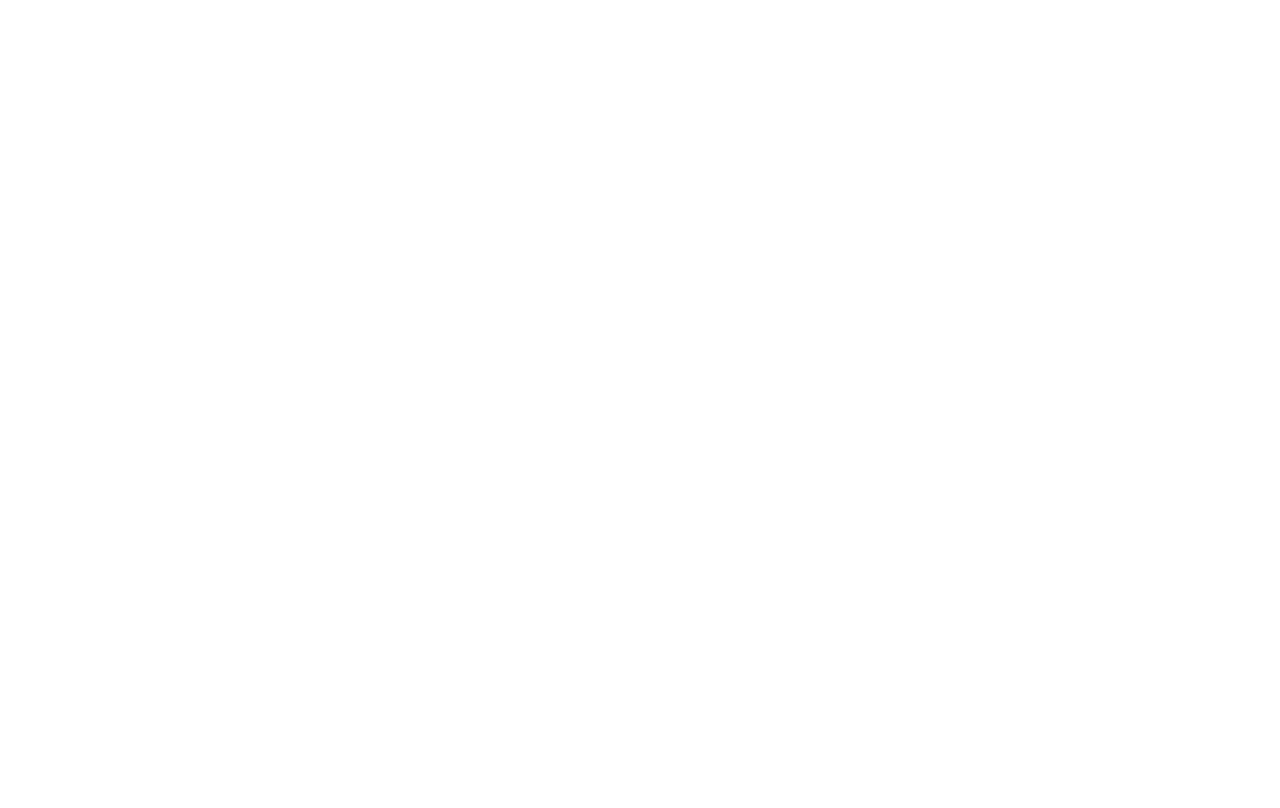
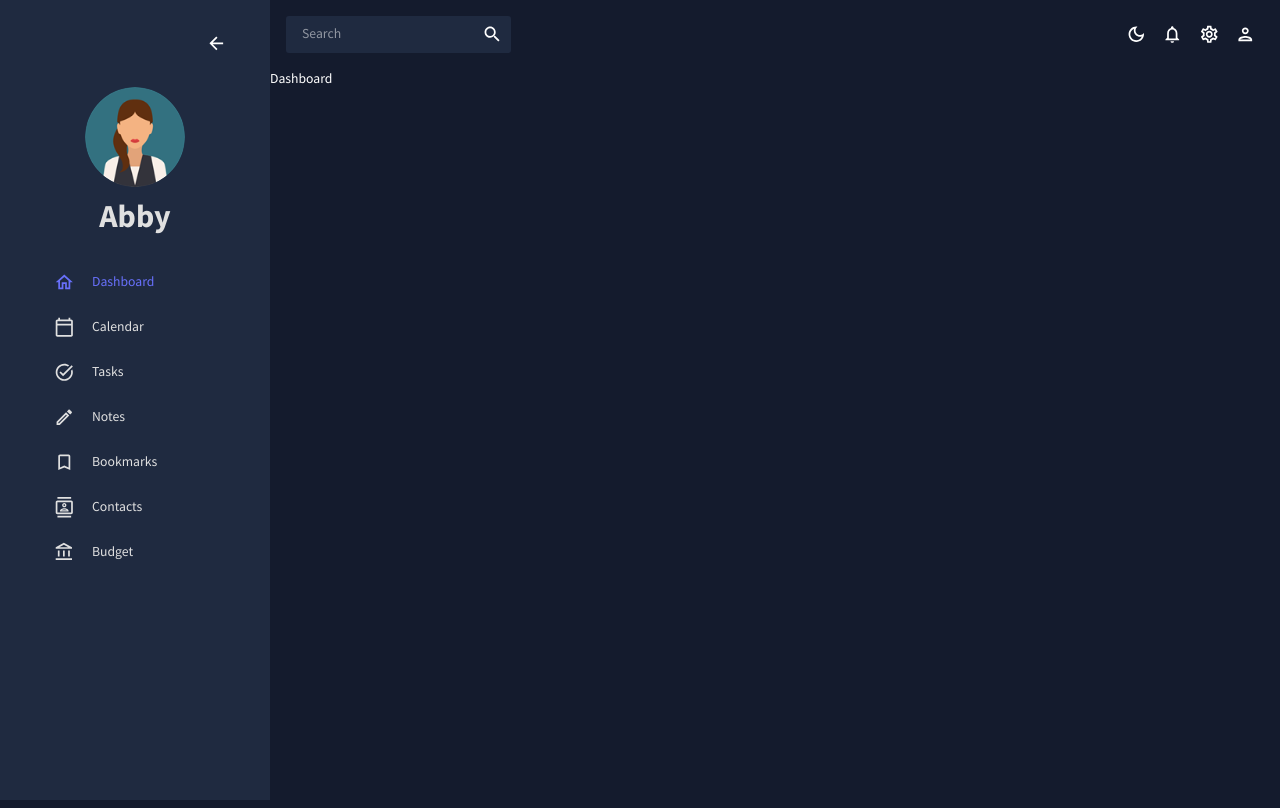
Before and after one commit to abbysaintg/life-dashboard, a React (Create React App) app: page / in a window 1280 px wide. Built offline with nearby package versions, Linux system fonts and the light colour scheme.

Commit message:
Topbar, Sidebar, & Dashboard created

```diff
--- a/src/App.js
+++ b/src/App.js
@@ -1,9 +1,41 @@
+import { ColorModeContext, useMode } from './theme'
+import { CssBaseline, ThemeProvider } from '@mui/material'
+import { Routes, Route } from 'react-router-dom'
+import Topbar from './scenes/global/Topbar'
+import Sidebar from './scenes/global/Sidebar'
+import Dashboard from './scenes/dashboard'
+// import Calendar from './scenes/Calendar'
+// import Tasks from './scenes/Tasks'
+// import Notes from './scenes/Notes'
+// import Bookmarks from './scenes/Bookmarks'
+// import Contacts from './scenes/Contacts'
+// import Budget from './scenes/Budget'
+
 function App() {
-  return (
-    <div className="app">
+    const [theme, colorMode] = useMode()
 
-    </div>
-  );
+    return (
+        <ColorModeContext.Provider value={colorMode}>
+            <ThemeProvider theme={theme}>
+                <CssBaseline />
+                <div className='app'>
+                    <Sidebar />
+                    <main className='content'>
+                        <Topbar />
+                        <Routes>
+                            <Route path='/' element={<Dashboard />} />
+                            {/* <Route path='/calendar' element={<Calendar />} /> */}
+                            {/* <Route path='/tasks' element={<Tasks />} /> */}
+                            {/* <Route path='/notes' element={<Notes />} /> */}
+                            {/* <Route path='/bookmarks' element={<Bookmarks />} /> */}
+                            {/* <Route path='/contacts' element={<Contacts />} /> */}
+                            {/* <Route path='/budget' element={<Budget />} /> */}
+                        </Routes>
+                    </main>
+                </div>
+            </ThemeProvider>
+        </ColorModeContext.Provider>
+    )
 }
 
-export default App;
+export default App
--- /dev/null
+++ b/src/scenes/dashboard/index.jsx
@@ -0,0 +1,5 @@
+const Dashboard = () => {
+    return <div>Dashboard</div>
+}
+
+export default Dashboard
--- /dev/null
+++ b/src/scenes/global/Sidebar.jsx
@@ -0,0 +1,115 @@
+import { useState } from 'react'
+import { ProSidebar, Menu, MenuItem } from 'react-pro-sidebar'
+import { Box, IconButton, Typography, useTheme } from '@mui/material'
+import { Link } from 'react-router-dom'
+import 'react-pro-sidebar/dist/css/styles.css'
+import { tokens } from '../../theme'
+import HomeOutlinedIcon from '@mui/icons-material/HomeOutlined'
+import ContactsOutlinedIcon from '@mui/icons-material/ContactsOutlined'
+import CalendarTodayOutlinedIcon from '@mui/icons-material/CalendarTodayOutlined'
+import ArrowBackOutlinedIcon from '@mui/icons-material/ArrowBackOutlined'
+import ArrowForwardOutlinedIcon from '@mui/icons-material/ArrowForwardOutlined';
+import BookmarkBorderOutlinedIcon from '@mui/icons-material/BookmarkBorderOutlined'
+import TaskAltOutlinedIcon from '@mui/icons-material/TaskAltOutlined'
+import AccountBalanceOutlinedIcon from '@mui/icons-material/AccountBalanceOutlined'
+import CreateOutlinedIcon from '@mui/icons-material/CreateOutlined'
+
+const Item = ({ title, to, icon, selected, setSelected }) => {
+    const theme = useTheme()
+    const colors = tokens(theme.palette.mode)
+    return (
+        <MenuItem
+            active={selected === title}
+            style={{
+                color: colors.grey[100],
+            }}
+            onClick={() => setSelected(title)}
+            icon={icon}>
+            <Typography>{title}</Typography>
+            <Link to={to} />
+        </MenuItem>
+    )
+}
+
+const Sidebar = () => {
+    const theme = useTheme()
+    const colors = tokens(theme.palette.mode)
+    const [isCollapsed, setIsCollapsed] = useState(false)
+    const [selected, setSelected] = useState('Dashboard')
+
+    return (
+        <Box
+            sx={{
+                '& .pro-sidebar-inner': {
+                    background: `${colors.primary[400]} !important`,
+                },
+                '& .pro-icon-wrapper': {
+                    backgroundColor: 'transparent !important',
+                },
+                '& .pro-inner-item': {
+                    padding: '5px 35px 5px 20px !important',
+                },
+                '& .pro-inner-item:hover': {
+                    color: '#868dfb !important',
+                },
+                '& .pro-menu-item.active': {
+                    color: '#6870fa !important',
+                },
+            }}>
+            <ProSidebar collapsed={isCollapsed}>
+                <Menu iconShape='square'>
+                    {/* LOGO AND MENU ICON */}
+                    <MenuItem
+                        onClick={() => setIsCollapsed(!isCollapsed)}
+                        icon={isCollapsed ? <ArrowForwardOutlinedIcon /> : undefined}
+                        style={{
+                            margin: '10px 0 20px 0',
+                            color: colors.grey[100],
+                        }}>
+                        {!isCollapsed && (
+                            <Box display='flex' justifyContent='space-between' alignItems='center' ml='15px'>
+                                <Typography variant='h3' color={colors.grey[100]}>
+
+                                </Typography>
+                                <IconButton onClick={() => setIsCollapsed(!isCollapsed)}>
+                                    <ArrowBackOutlinedIcon />
+                                </IconButton>
+                            </Box>
+                        )}
+                    </MenuItem>
+
+                    {/* USER */}
+                    {!isCollapsed && (
+                        <Box mb='25px'>
+                            <Box display='flex' justifyContent='center' alignItems='center'>
+                                <img alt='profile-user' width='100px' height='100px' src={`../../assets/user.png`} style={{ cursor: 'pointer', borderRadius: '50%' }} />
+                            </Box>
+                            <Box textAlign='center'>
+                                <Typography variant='h2' color={colors.grey[100]} fontWeight='bold' sx={{ m: '10px 0 0 0' }}>
+                                    Abby
+                                </Typography>
+                            </Box>
+                        </Box>
+                    )}
+
+                    {/* MENU ITEMS */}
+                    <Box paddingLeft={isCollapsed ? undefined : '10%'}>
+                        <Item title='Dashboard' to='/' icon={<HomeOutlinedIcon />} selected={selected} setSelected={setSelected} />
+
+                        {/* <Typography variant='h6' color={colors.grey[300]} sx={{ m: '15px 0 5px 20px' }}>
+                            Section
+                        </Typography> */}
+                        <Item title='Calendar' to='/calendar' icon={<CalendarTodayOutlinedIcon />} selected={selected} setSelected={setSelected} />
+                        <Item title='Tasks' to='/tasks' icon={<TaskAltOutlinedIcon />} selected={selected} setSelected={setSelected} />
+                        <Item title='Notes' to='/notes' icon={<CreateOutlinedIcon />} selected={selected} setSelected={setSelected} />
+                        <Item title='Bookmarks' to='/bookmarks' icon={<BookmarkBorderOutlinedIcon />} selected={selected} setSelected={setSelected} />
+                        <Item title='Contacts' to='/contacts' icon={<ContactsOutlinedIcon />} selected={selected} setSelected={setSelected} />
+                        <Item title='Budget' to='/budget' icon={<AccountBalanceOutlinedIcon />} selected={selected} setSelected={setSelected} />
+                    </Box>
+                </Menu>
+            </ProSidebar>
+        </Box>
+    )
+}
+
+export default Sidebar
--- /dev/null
+++ b/src/scenes/global/Topbar.jsx
@@ -0,0 +1,44 @@
+import { Box, IconButton, useTheme } from '@mui/material'
+import { useContext } from 'react'
+import { ColorModeContext, tokens } from '../../theme'
+import InputBase from '@mui/material/InputBase'
+import LightModeOutlinedIcon from '@mui/icons-material/LightModeOutlined'
+import DarkModeOutlinedIcon from '@mui/icons-material/DarkModeOutlined'
+import NotificationsOutlinedIcon from '@mui/icons-material/NotificationsOutlined'
+import SettingsOutlinedIcon from '@mui/icons-material/SettingsOutlined'
+import PersonOutlinedIcon from '@mui/icons-material/PersonOutlined'
+import SearchIcon from '@mui/icons-material/Search'
+
+const Topbar = () => {
+    const theme = useTheme()
+    const colors = tokens(theme.palette.mode)
+    const colorMode = useContext(ColorModeContext)
+
+    return (
+        <Box display='flex' justifyContent='space-between' p={2}>
+            {/* SEARCH BAR */}
+            <Box display='flex' backgroundColor={colors.primary[400]} borderRadius='3px'>
+                <InputBase sx={{ ml: 2, flex: 1 }} placeholder='Search' />
+                <IconButton type='button' sx={{ p: 1 }}>
+                    <SearchIcon />
+                </IconButton>
+            </Box>
+
+            {/* ICONS */}
+            <Box display='flex'>
+                <IconButton onClick={colorMode.toggleColorMode}>{theme.palette.mode === 'dark' ? <DarkModeOutlinedIcon /> : <LightModeOutlinedIcon />}</IconButton>
+                <IconButton>
+                    <NotificationsOutlinedIcon />
+                </IconButton>
+                <IconButton>
+                    <SettingsOutlinedIcon />
+                </IconButton>
+                <IconButton>
+                    <PersonOutlinedIcon />
+                </IconButton>
+            </Box>
+        </Box>
+    )
+}
+
+export default Topbar
```
Also changed, not shown: public/assets/user.png (added).
